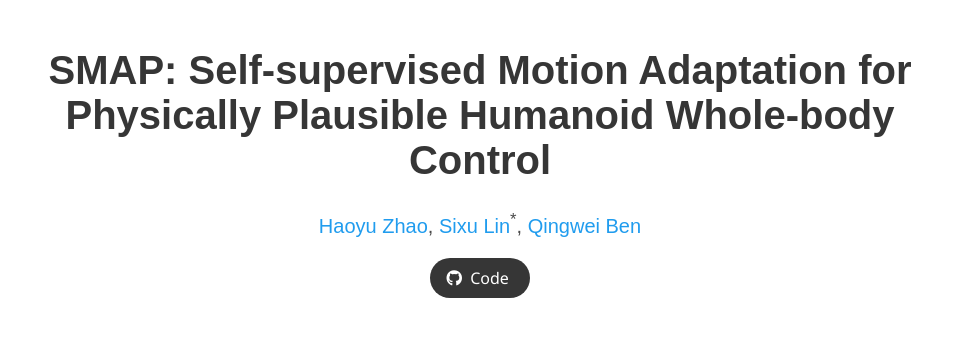
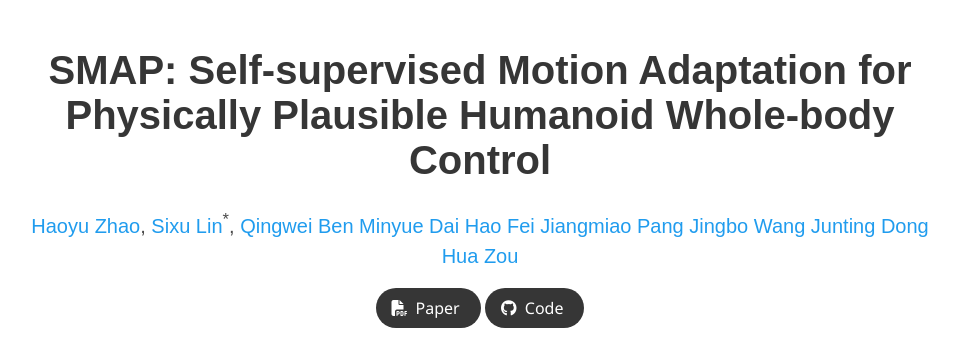
Before and after one commit to smap-project/smap-project.github.io, a plain HTML site: page index.html in a window 1280 px wide. Shown: the top 356 px of the page, without its empty margins (160-1119 px from the left). Drawn offline with nearby package versions, Linux system fonts and the light colour scheme; some icons are missing; a web font is replaced by a local one.

Commit message:
Update index.html

```diff
--- a/index.html
+++ b/index.html
@@ -62,6 +62,24 @@
                   <span class="author-block">
                     <a href="https://scholar.google.com/citations?user=BeMiq1AAAAAJ&hl=zh-CN&oi=ao" target="_blank">Qingwei Ben</a>
                   </span>
+                  <span class="author-block">
+                    <a href="" target="_blank">Minyue Dai</a>
+                  </span>
+                  <span class="author-block">
+                    <a href="https://scholar.google.com/citations?user=YGDX46AAAAAJ&hl=zh-CN" target="_blank">Hao Fei</a>
+                  </span>
+                  <span class="author-block">
+                    <a href="https://scholar.google.com/citations?user=ssSfKpAAAAAJ&hl=zh-CN&oi=ao">Jiangmiao Pang</a>
+                  </span>
+                    <span class="author-block">
+                    <a href="https://scholar.google.com/citations?user=GStTsxAAAAAJ&hl=zh-CN&oi=ao" target="_blank">Jingbo Wang</a>
+                  </span>
+                    <span class="author-block">
+                    <a href="https://scholar.google.com/citations?user=dEzL5pAAAAAJ&hl=zh-CN&oi=ao" target="_blank">Junting Dong</a>
+                  </span>
+                  <span class="author-block">
+                    <a href="https://scholar.google.com/citations?hl=zh-CN&user=6JMV8NEAAAAJ" target="_blank">Hua Zou</a>
+                  </span>
                   </div>
 
 <!--                   <div class="is-size-5 publication-authors">
@@ -72,7 +90,7 @@
                   <div class="column has-text-centered">
                     <div class="publication-links">
                          <!-- Arxiv PDF link -->
-<!--                       <span class="link-block">
+                      <span class="link-block">
                         <a href="https://arxiv.org/pdf/<ARXIV PAPER ID>.pdf" target="_blank"
                         class="external-link button is-normal is-rounded is-dark">
                         <span class="icon">
@@ -80,7 +98,7 @@
                         </span>
                         <span>Paper</span>
                       </a>
-                    </span> -->
+                    </span>
 
                     <!-- Supplementary PDF link -->
 <!--                     <span class="link-block">
```
